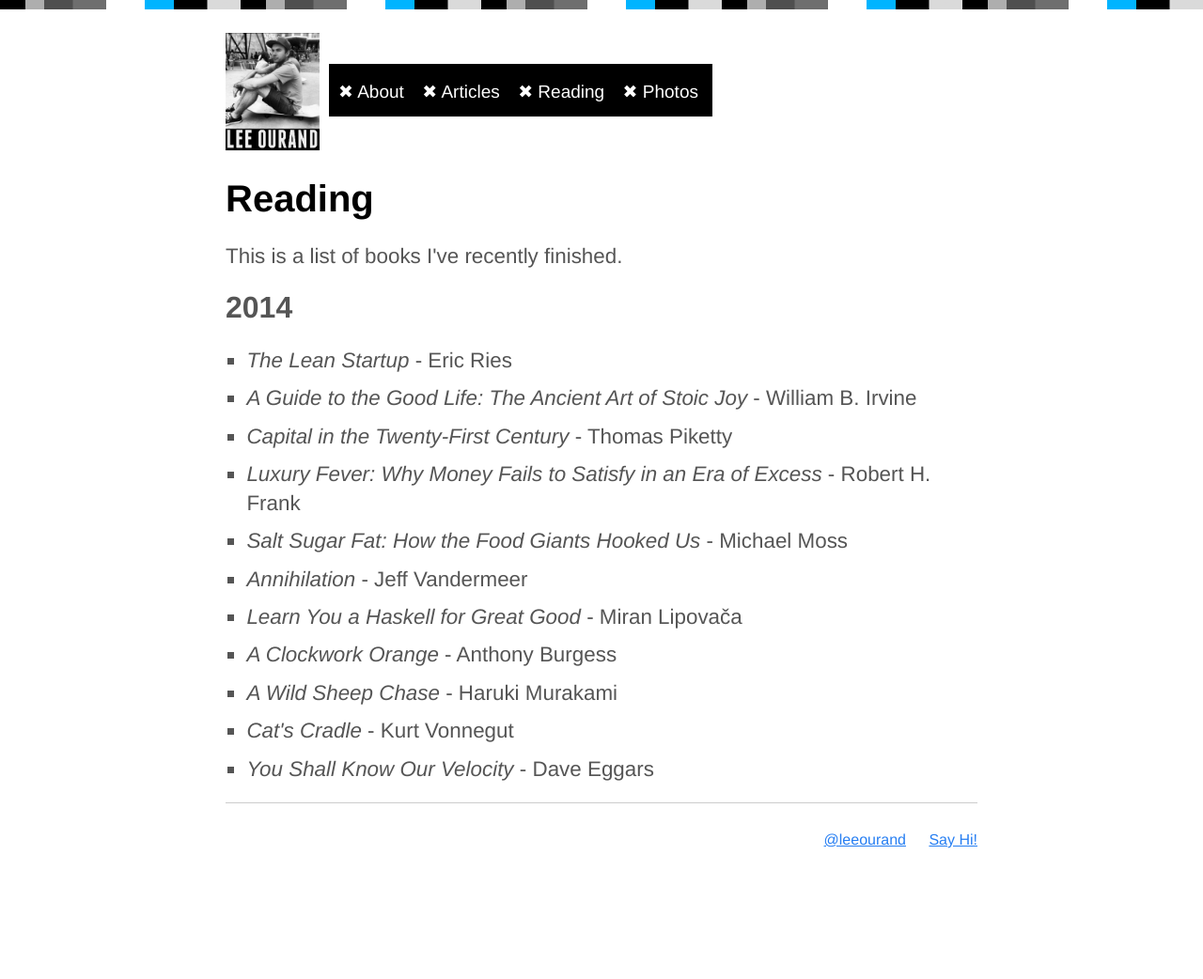
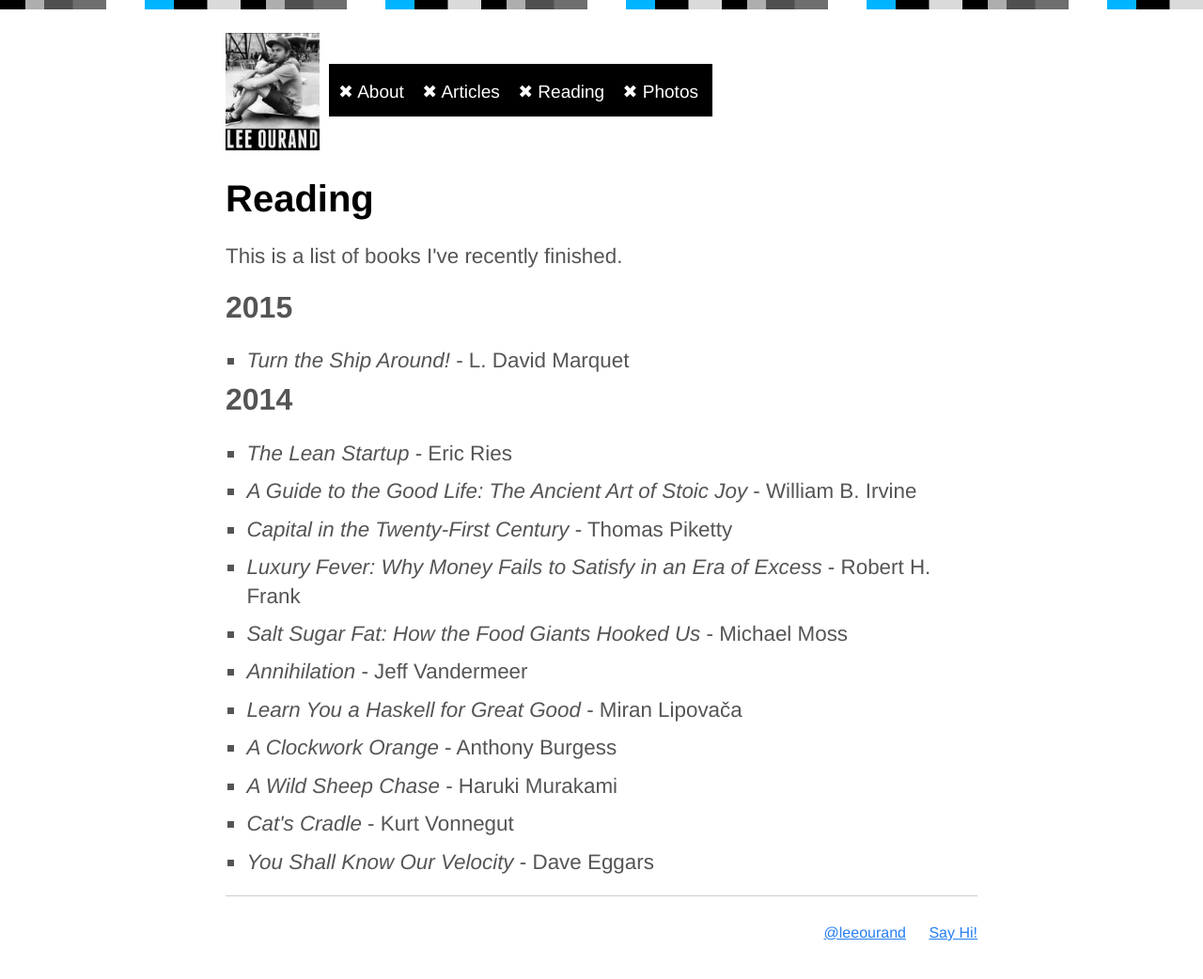
Before and after one commit to leeourand/leeourand.github.com, a Jekyll site: the page built from reading/index.html, in a window 1280 px wide. Shown: the whole page at 94% size. Built offline with Jekyll 4.4.1, drawn with Linux system fonts in a browser that asks for light colours; before the commit the page ends 943 px from its top, so only the background shows below that.

Commit message:
Add 'Turn the ship around' to reading list.

```diff
--- a/reading/index.html
+++ b/reading/index.html
@@ -4,6 +4,10 @@ title: Reading
 ---
 
 <p>This is a list of books I've recently finished.</p>
+<h2>2015</h2>
+<ul>
+  <li><em>Turn the Ship Around!</em> - L. David Marquet</li>
+</ul>
 <h2>2014</h3>
 <ul>
   <li><em>The Lean Startup</em> - Eric Ries</li>
```
